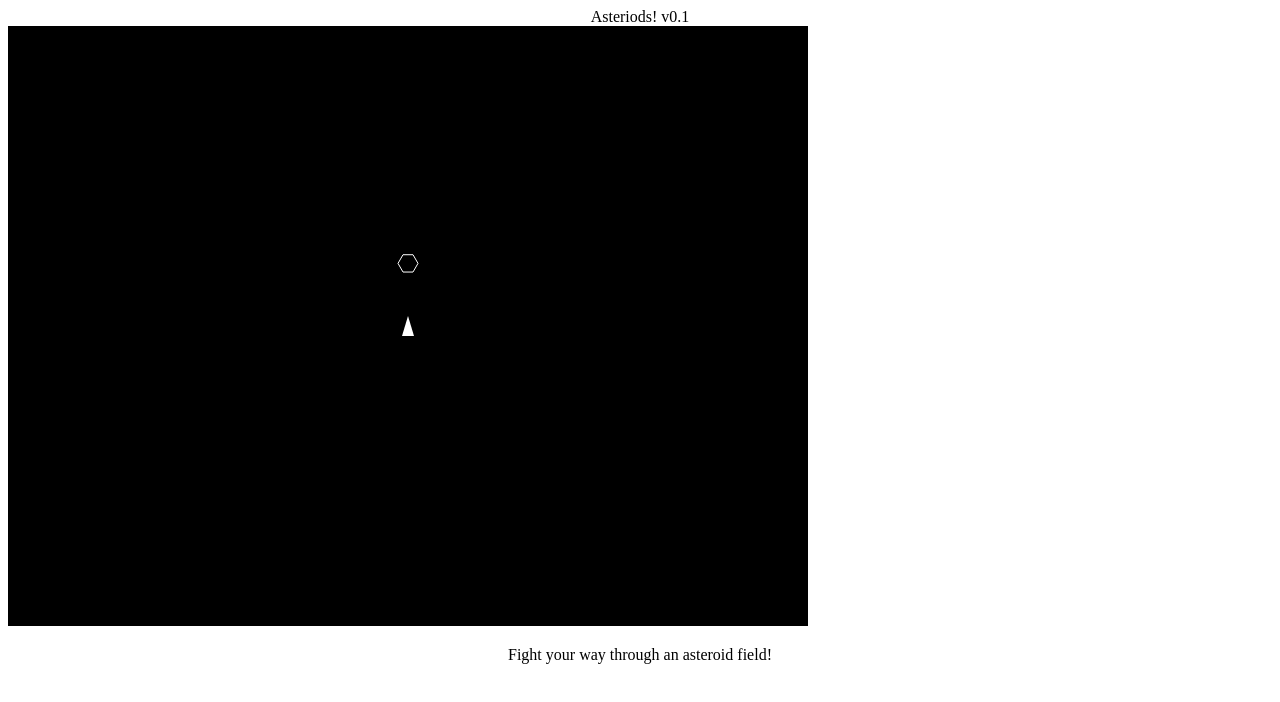
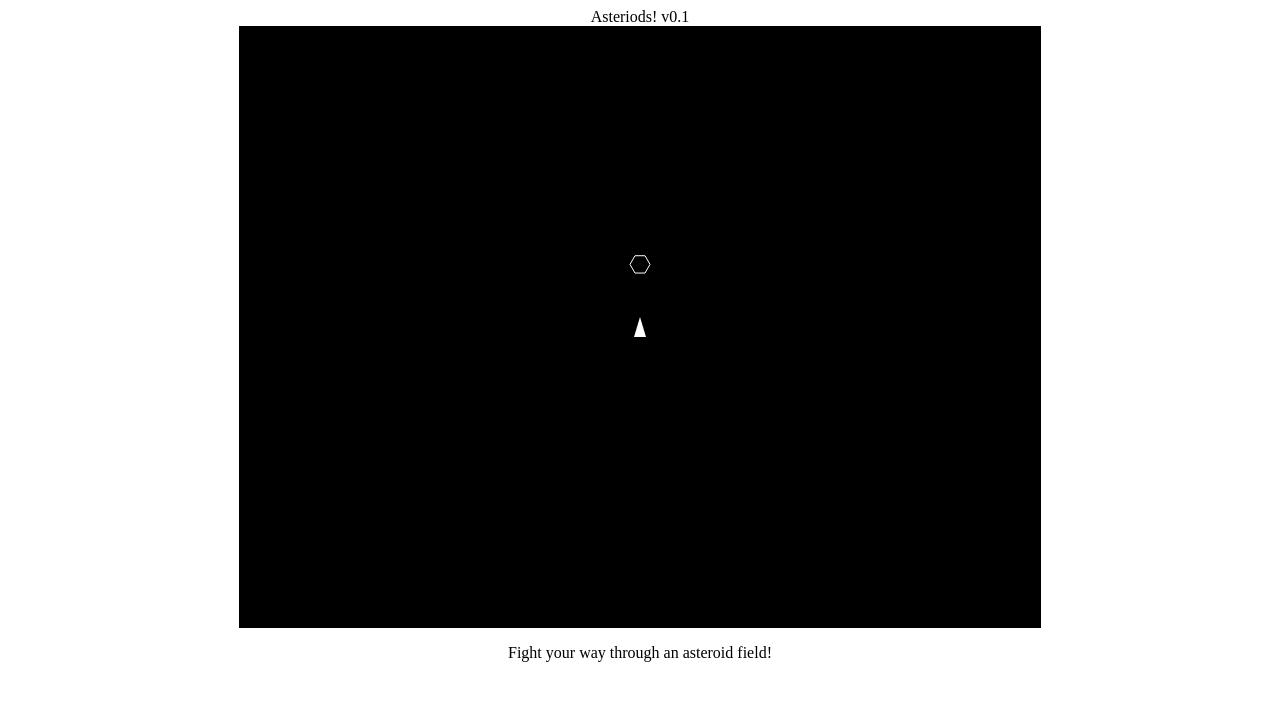
Before and after one commit to JDTalley/AsteroidsJS, a plain HTML site: page index.html in a window 1280 px wide. Drawn offline with Linux system fonts and the light colour scheme.

Commit message:
Center canvas

```diff
--- a/index.html
+++ b/index.html
@@ -2,7 +2,7 @@
 <html>
     <head>
         <title>Asteriods v0.1 - GRX Games</title>
-        <link rel="stylesheet" type="text/css" href="./style/Asteroids.css">
+        <link rel="stylesheet" type="text/css" href="style/Asteroids.css">
     </head>
     <body>
         <header>Asteriods! v0.1</header>
--- a/js/controllers/asteroids.js
+++ b/js/controllers/asteroids.js
@@ -123,7 +123,7 @@ function checkCollision(obj1, obj2) {
     }
 
     return ((((shp1.y + shp1.h / 2) < (shp2.y)) ||
-    (shp1.y > (shp2.y + shp2.h / 2))) ||
+    (shp1.y > (shp2.y + shp2.h / 2))) &&
     (((shp1.x + shp1.w / 2) < shp2.x) ||
     (shp1.x > shp2.x + shp2.w / 2)))
 
--- a/style/Asteroids.css
+++ b/style/Asteroids.css
@@ -2,12 +2,12 @@ header {
     text-align: center;
 }
 
-#myCanvas {
+#game-canvas {
     display: block;
     border:1px solid #000000;
     background:#f1f1f1;
-    margin-left:auto;
-    margin-right:auto;
+    padding: 0;
+    margin:auto;
 }
 
 p {
```
